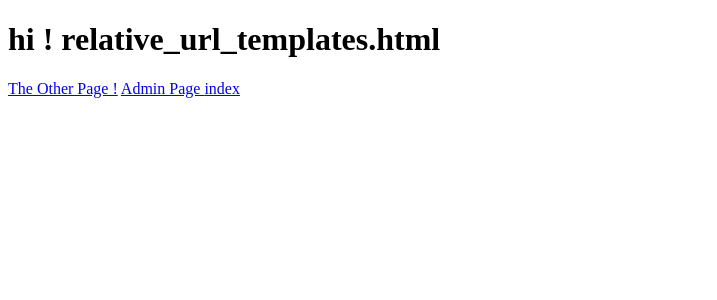
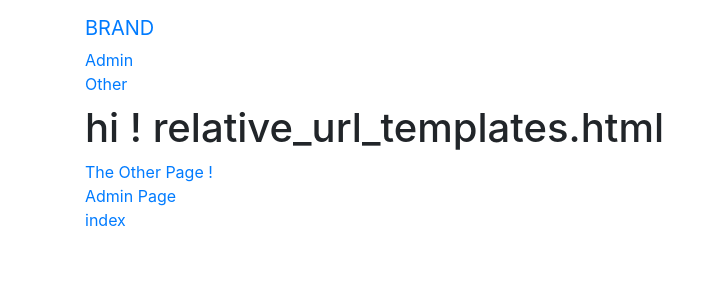
Before and after one commit to hmdhszd/practice-django, a Django app: page /basic_app/relative/ in a window 1280 px wide. Shown: the top 300 px of the page, without its empty margins (0-717 px from the left). Run offline with Django 3.2, Linux system fonts and the light colour scheme; some libraries are stand-ins or nearby versions.

Commit message:
add base.html - practice template inheritance

```diff
--- a/learning_template_project/templates/basic_app/base.html
+++ b/learning_template_project/templates/basic_app/base.html
@@ -0,0 +1,27 @@
+<!DOCTYPE html>
+<html>
+<head>
+	<title>other</title>
+	<link rel="stylesheet" href="https://stackpath.bootstrapcdn.com/bootstrap/4.4.1/css/bootstrap.min.css" integrity="sha384-Vkoo8x4CGsO3+Hhxv8T/Q5PaXtkKtu6ug5TOeNV6gBiFeWPGFN9MuhOf23Q9Ifjh" crossorigin="anonymous">
+</head>
+<body>
+	<nav class="navbar navbar-default navbar-static-top">
+		<div class="container">
+			<ul class="nav navbar-nav">
+				<li class="navbar-brand"><a href="{% url 'index' %}">BRAND</a></li>
+				<li class="navbar-link"><a href="{% url 'admin:index' %}">Admin</a></li>
+				<li class="navbar-link"><a href="{% url 'basic_app:other' %}">Other</a></li>
+			</ul>
+		</div>
+	</nav>
+
+
+	<div class="container">
+		{% block body_block %}
+
+        {% endblock body_block %}
+	</div>
+
+
+</body>
+</html>
--- a/learning_template_project/templates/basic_app/relative_url_templates.html
+++ b/learning_template_project/templates/basic_app/relative_url_templates.html
@@ -1,17 +1,13 @@
 <!DOCTYPE html>
-<html>
-<head>
-	<title></title>
-</head>
-<body>
+{% extends "basic_app/base.html" %}
+	{% block body_block %}
 	<h1>hi !  relative_url_templates.html</h1>
 
-	<a href="{% url 'basic_app:other' %}"> The Other Page !</a>
-
-	<a href="{% url 'admin:index' %}"> Admin Page </a>
-
-	<a href="{% url 'index' %}"> index </a>
+		<a href="{% url 'basic_app:other' %}"> The Other Page !</a>
+		<br>
+		<a href="{% url 'admin:index' %}"> Admin Page </a>
+		<br>
+		<a href="{% url 'index' %}"> index </a>
 
 
-</body>
-</html>
+	{% endblock body_block %}
```
Also changed, not shown: learning_template_project/templates/basic_app/index.html (+4 -8 lines), learning_template_project/templates/basic_app/other.html (+4 -8 lines).
